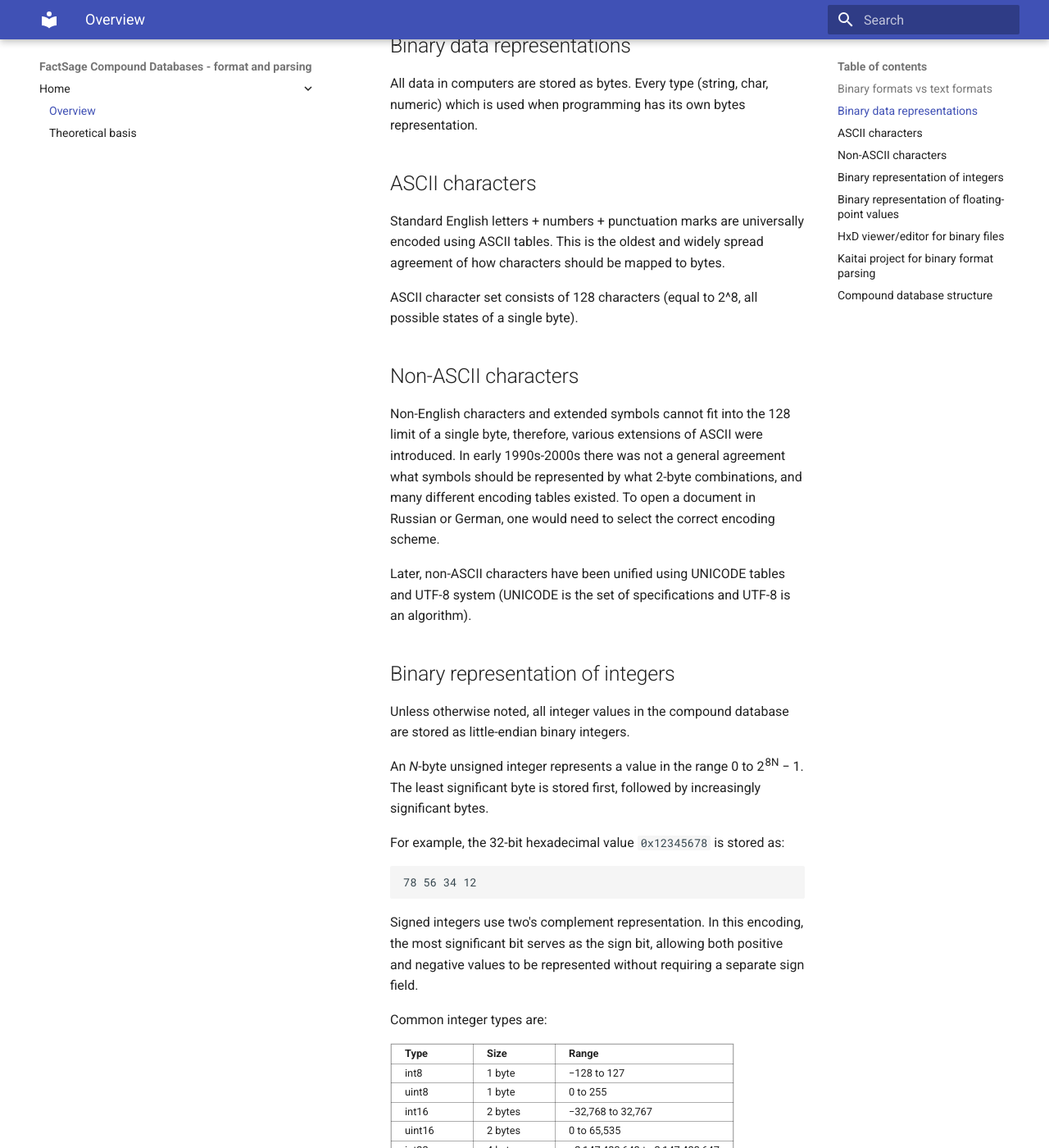
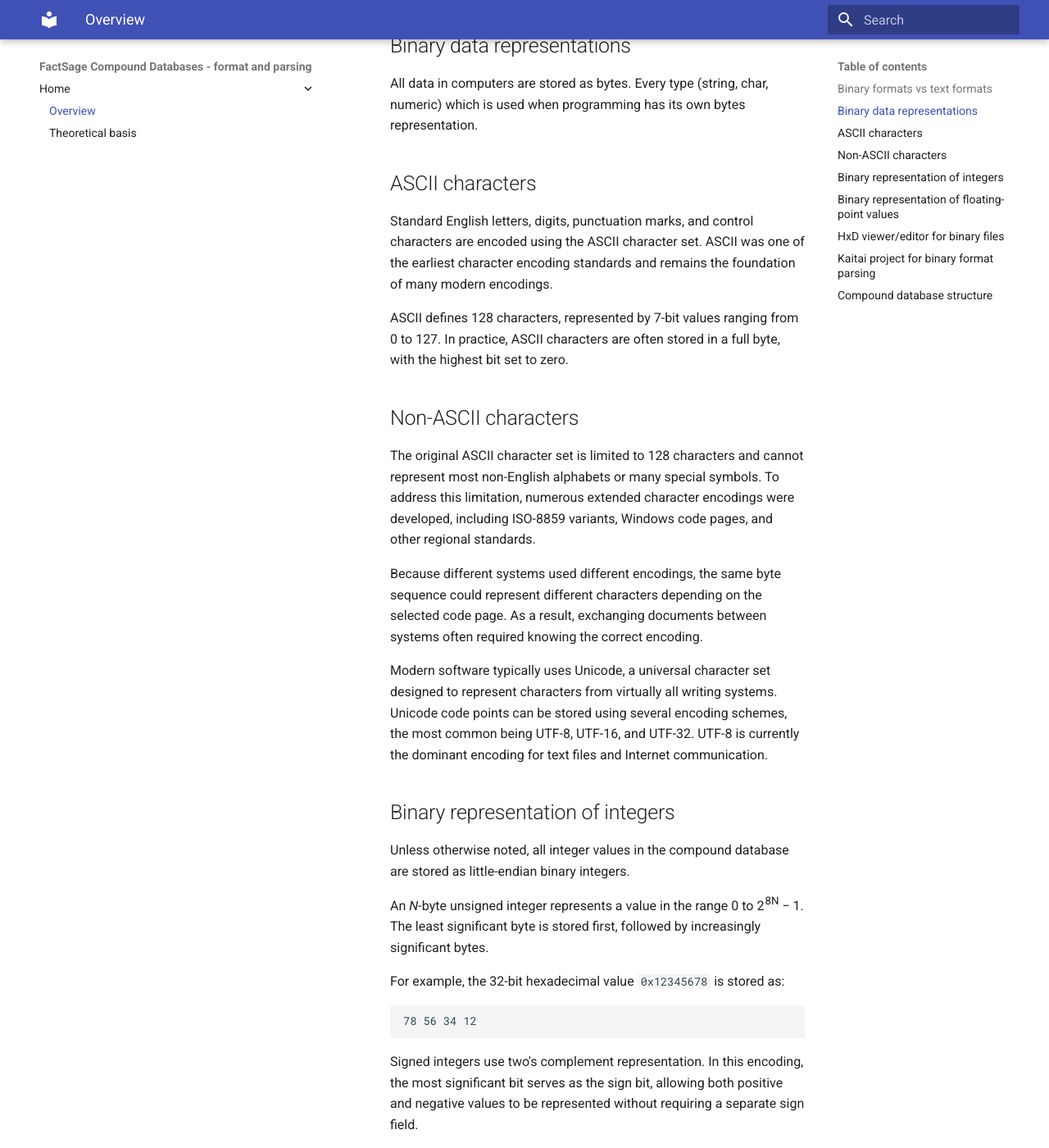
Before and after one commit to evnekdev/factsage-compound-docs, an MkDocs documentation site: the page built from docs/index.md, in a window 1280 px wide and 1400 px high, scrolled down 842 px. Shown: the whole window at 82% size. Built offline with MkDocs 1.6.1 and Material for MkDocs 9.7.7, drawn with Linux system fonts in a browser that asks for light colours.

Commit message:
Update index.md

```diff
--- a/docs/index.md
+++ b/docs/index.md
@@ -17,15 +17,17 @@ All data in computers are stored as bytes. Every type (string, char, numeric) wh
 
 ## ASCII characters
 
-Standard English letters + numbers + punctuation marks are universally encoded using ASCII tables. This is the oldest and widely spread agreement of how characters should be mapped to bytes.
+Standard English letters, digits, punctuation marks, and control characters are encoded using the ASCII character set. ASCII was one of the earliest character encoding standards and remains the foundation of many modern encodings.
 
-ASCII character set consists of 128 characters (equal to 2^8, all possible states of a single byte).
+ASCII defines 128 characters, represented by 7-bit values ranging from 0 to 127. In practice, ASCII characters are often stored in a full byte, with the highest bit set to zero.
 
 ## Non-ASCII characters
 
-Non-English characters and extended symbols cannot fit into the 128 limit of a single byte, therefore, various extensions of ASCII were introduced. In early 1990s-2000s there was not a general agreement what symbols should be represented by what 2-byte combinations, and many different encoding tables existed. To open a document in Russian or German, one would need to select the correct encoding scheme.
+The original ASCII character set is limited to 128 characters and cannot represent most non-English alphabets or many special symbols. To address this limitation, numerous extended character encodings were developed, including ISO-8859 variants, Windows code pages, and other regional standards.
 
-Later, non-ASCII characters have been unified using UNICODE tables and UTF-8 system (UNICODE is the set of specifications and UTF-8 is an algorithm).
+Because different systems used different encodings, the same byte sequence could represent different characters depending on the selected code page. As a result, exchanging documents between systems often required knowing the correct encoding.
+
+Modern software typically uses Unicode, a universal character set designed to represent characters from virtually all writing systems. Unicode code points can be stored using several encoding schemes, the most common being UTF-8, UTF-16, and UTF-32. UTF-8 is currently the dominant encoding for text files and Internet communication.
 
 ## Binary representation of integers
 
```
